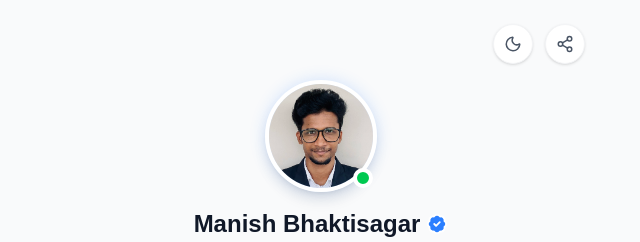
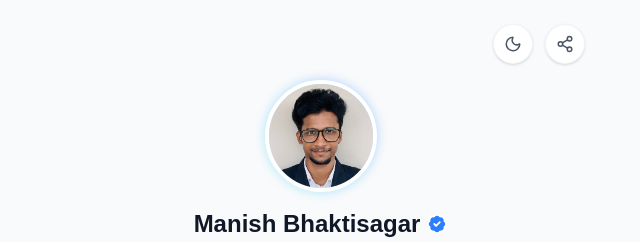
Before and after one commit to Manish881-hub/my-portfolio, a Next.js app: page / in a window 1280 px wide. Shown: the top 242 px of the page, without its empty margins (319-959 px from the left). Built offline with nearby package versions, Linux system fonts and the light colour scheme.

Commit message:
feat: add bio link page with profile details, social links, theme toggling, and sharing functionality.

```diff
--- a/src/app/bio.link/page.tsx
+++ b/src/app/bio.link/page.tsx
@@ -61,15 +61,13 @@ export default function LinksPage() {
 
                 {/* Profile Section */}
                 <div className="flex flex-col items-center text-center space-y-4 mt-12 mb-8">
-                    <div className="relative w-24 h-24 md:w-28 md:h-28 group">
-                        <div className="absolute inset-0 bg-blue-500 rounded-full blur opacity-20 group-hover:opacity-40 transition-opacity duration-500"></div>
-                        <img
-                            src="/profile.png"
-                            alt={PROFILE.name}
-                            className="relative w-full h-full rounded-full object-cover border-4 border-white dark:border-gray-800 shadow-lg"
-                        />
-                        {/* Status Indicator */}
-                        <div className="absolute bottom-1 right-1 w-5 h-5 bg-green-500 border-4 border-white dark:border-gray-900 rounded-full z-10" title="Available for work"></div>
+                    <div className="relative w-24 h-24 md:w-28 md:h-28">
+                        <div className="absolute inset-0 rounded-full bg-gradient-to-tr from-cyan-400 to-blue-600 blur-[6px] opacity-30"></div>
+                        <div className="relative rounded-full overflow-hidden w-full h-full border-4 border-white dark:border-gray-900">
+                            <img src="/profile.png" alt={PROFILE.name} className="w-full h-full object-cover" />
+                        </div>
+
+
                     </div>
 
                     <div className="space-y-2">
```
